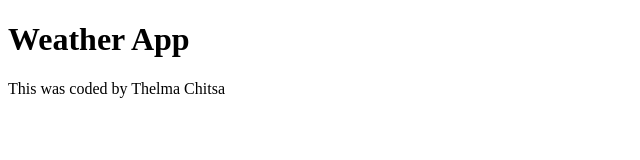
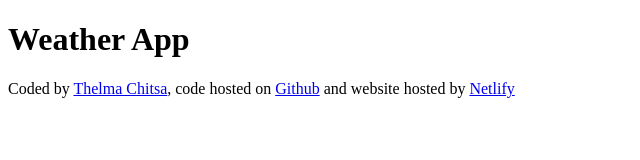
Before and after one commit to Tanyachitsa/Final-weather-project, a plain HTML site: page index.html in a window 1280 px wide. Shown: the whole page, without its empty margins (0-640 px from the left). Drawn offline with Linux system fonts and the light colour scheme.

Commit message:
Added links to the footer

```diff
--- a/index.html
+++ b/index.html
@@ -7,6 +7,12 @@
   </head>
   <body>
     <h1>Weather App</h1>
-    <footer>This was coded by Thelma Chitsa</footer>
+    <footer>
+      Coded by
+      <a href="https://github.com/Tanyachitsa">Thelma Chitsa</a>, code hosted on
+      <a href="https://github.com/Tanyachitsa/Final-weather-project"> Github</a>
+      and website hosted by
+      <a href="https://finalweatherprojectshecodes.netlify.app/">Netlify</a>
+    </footer>
   </body>
 </html>
```
